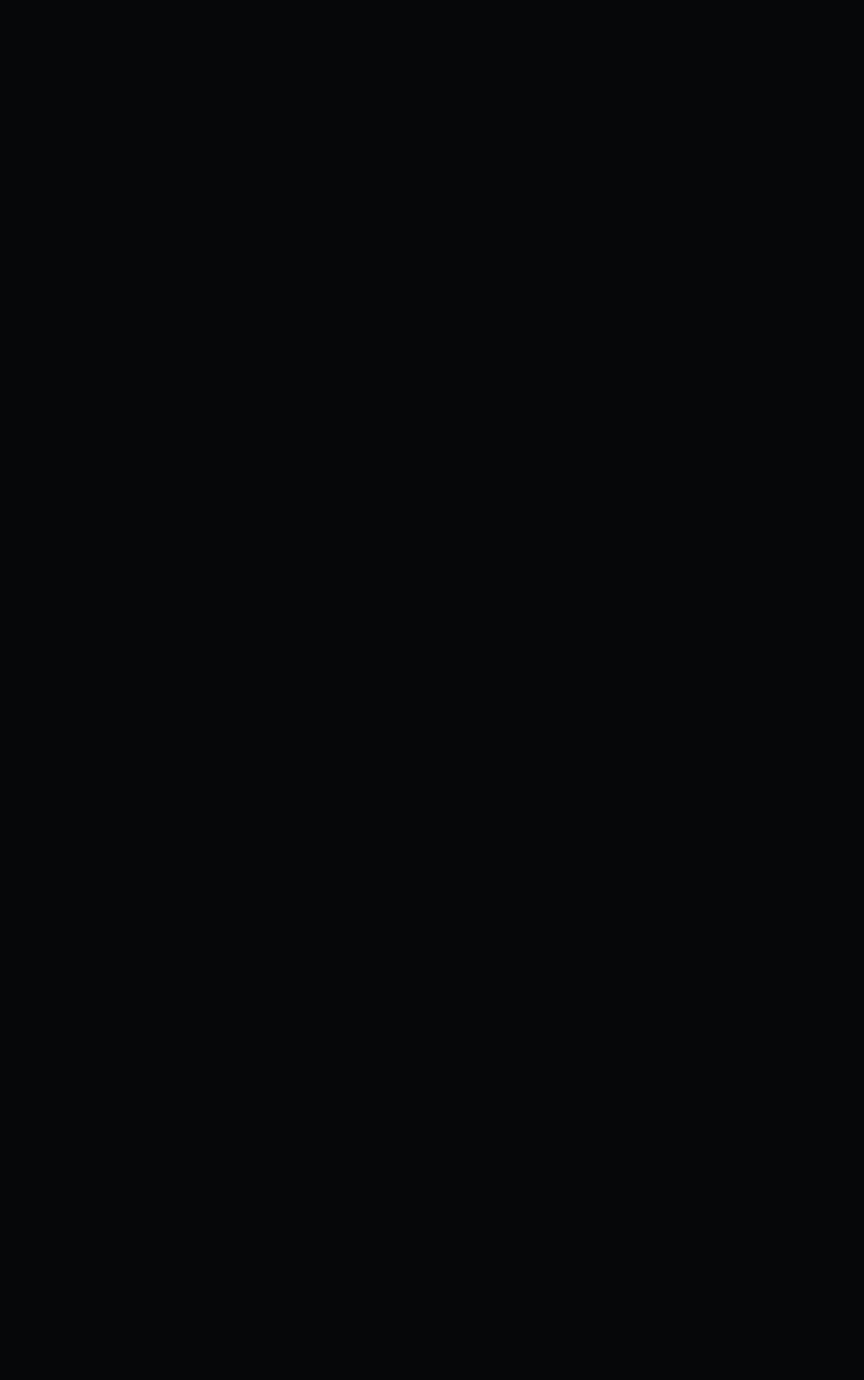
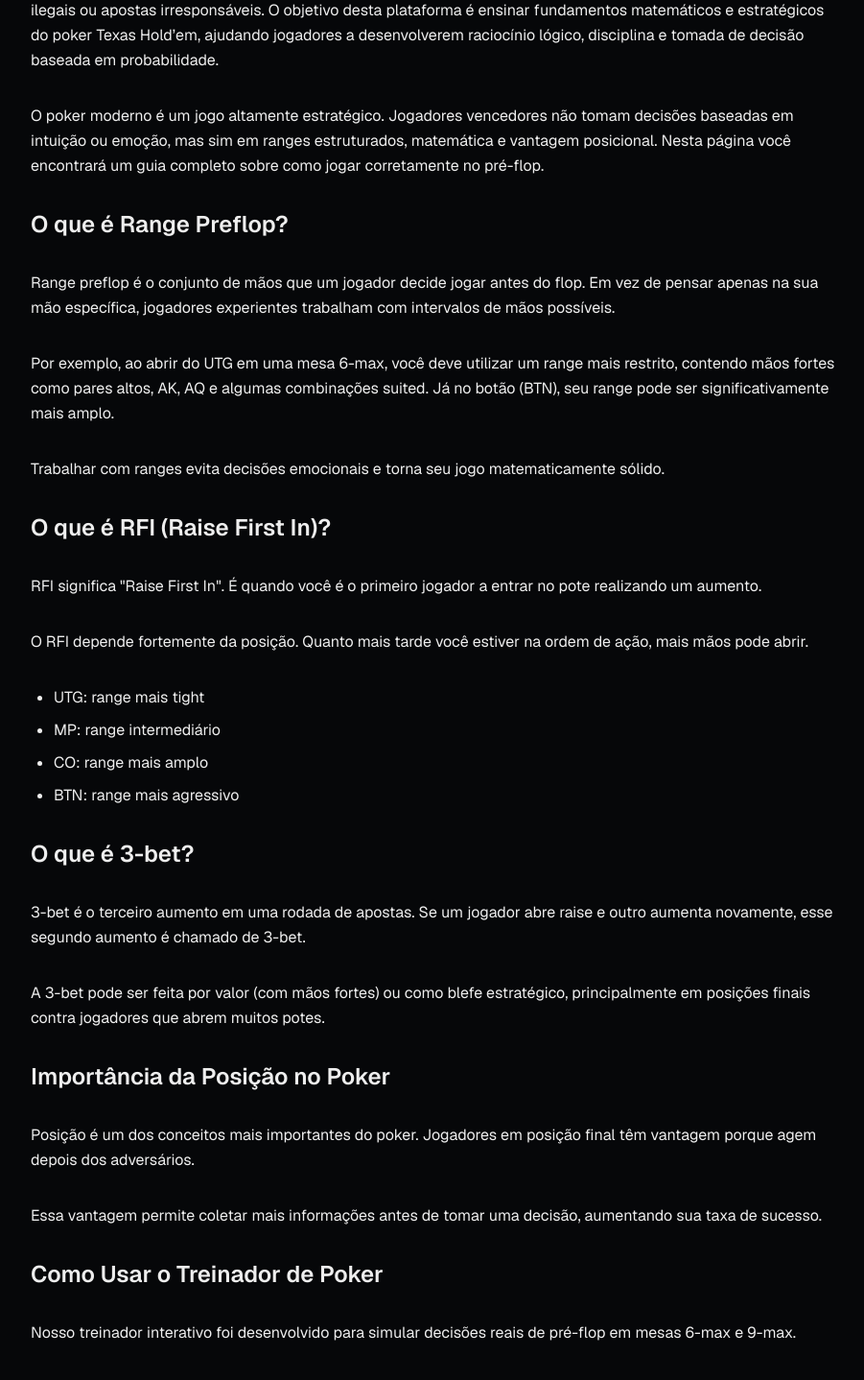
Before and after one commit to MuriloPetri/pokkkkkeer, a Next.js app: page / in a window 1280 px wide. Shown: the part 1246-2684 px from the top of the page at 96% size, without its empty margins (184-1085 px from the left). Before the commit the page ends 1268 px from the top, so only its background shows below. Built offline with nearby package versions, Linux system fonts and the light colour scheme.

Commit message:
google aprova pfv

```diff
--- /dev/null
+++ b/app/contato/page.tsx
@@ -0,0 +1,20 @@
+export default function Contato() {
+  return (
+    <main className="max-w-4xl mx-auto px-6 py-16 space-y-6 leading-relaxed">
+      <h1 className="text-4xl font-bold">Contato</h1>
+
+      <p>
+        Para dúvidas, sugestões ou questões relacionadas ao site,
+        entre em contato através do e-mail:
+      </p>
+
+      <p className="font-semibold">
+        murilomauriciopetri@email.com
+      </p>
+
+      <p>
+        Respondemos o mais breve possível.
+      </p>
+    </main>
+  )
+}
--- a/app/layout.tsx
+++ b/app/layout.tsx
@@ -31,6 +31,14 @@ export default function RootLayout({
 
         {children}
         <Analytics />
+        <footer className="mt-20 p-6 text-center text-sm border-t">
+  <div className="space-x-4">
+    <a href="/sobre">Sobre</a>
+    <a href="/politica-de-privacidade">Política de Privacidade</a>
+    <a href="/termos-de-uso">Termos de Uso</a>
+    <a href="/contato">Contato</a>
+  </div>
+</footer>
       </body>
     </html>
   )
--- a/app/page.tsx
+++ b/app/page.tsx
@@ -1,5 +1,144 @@
 import { PokerTrainer } from "@/components/poker-trainer"
 
 export default function Page() {
-  return <PokerTrainer />
+  return (
+    <main className="flex flex-col items-center">
+
+      {/* Ferramenta */}
+      <PokerTrainer />
+
+      {/* Conteúdo Editorial */}
+      <section className="max-w-4xl mx-auto mt-20 px-6 space-y-8 text-left leading-relaxed">
+
+        <h1 className="text-4xl font-bold">
+          Guia Completo de Estratégia Preflop no Poker Texas Hold’em
+        </h1>
+
+        <p>
+          Este site é destinado exclusivamente para fins educacionais sobre estratégia de poker.
+          Não incentivamos jogos ilegais ou apostas irresponsáveis. O objetivo desta plataforma
+          é ensinar fundamentos matemáticos e estratégicos do poker Texas Hold’em,
+          ajudando jogadores a desenvolverem raciocínio lógico, disciplina e tomada de decisão baseada em probabilidade.
+        </p>
+
+        <p>
+          O poker moderno é um jogo altamente estratégico. Jogadores vencedores não tomam decisões
+          baseadas em intuição ou emoção, mas sim em ranges estruturados, matemática
+          e vantagem posicional. Nesta página você encontrará um guia completo sobre
+          como jogar corretamente no pré-flop.
+        </p>
+
+        <h2 className="text-2xl font-semibold">O que é Range Preflop?</h2>
+        <p>
+          Range preflop é o conjunto de mãos que um jogador decide jogar antes do flop.
+          Em vez de pensar apenas na sua mão específica, jogadores experientes trabalham
+          com intervalos de mãos possíveis.
+        </p>
+
+        <p>
+          Por exemplo, ao abrir do UTG em uma mesa 6-max, você deve utilizar um range mais
+          restrito, contendo mãos fortes como pares altos, AK, AQ e algumas combinações
+          suited. Já no botão (BTN), seu range pode ser significativamente mais amplo.
+        </p>
+
+        <p>
+          Trabalhar com ranges evita decisões emocionais e torna seu jogo matematicamente sólido.
+        </p>
+
+        <h2 className="text-2xl font-semibold">O que é RFI (Raise First In)?</h2>
+        <p>
+          RFI significa "Raise First In". É quando você é o primeiro jogador a entrar no pote
+          realizando um aumento.
+        </p>
+
+        <p>
+          O RFI depende fortemente da posição. Quanto mais tarde você estiver na ordem
+          de ação, mais mãos pode abrir.
+        </p>
+
+        <ul className="list-disc pl-6 space-y-2">
+          <li>UTG: range mais tight</li>
+          <li>MP: range intermediário</li>
+          <li>CO: range mais amplo</li>
+          <li>BTN: range mais agressivo</li>
+        </ul>
+
+        <h2 className="text-2xl font-semibold">O que é 3-bet?</h2>
+        <p>
+          3-bet é o terceiro aumento em uma rodada de apostas.
+          Se um jogador abre raise e outro aumenta novamente, esse segundo aumento é chamado de 3-bet.
+        </p>
+
+        <p>
+          A 3-bet pode ser feita por valor (com mãos fortes) ou como blefe estratégico,
+          principalmente em posições finais contra jogadores que abrem muitos potes.
+        </p>
+
+        <h2 className="text-2xl font-semibold">Importância da Posição no Poker</h2>
+        <p>
+          Posição é um dos conceitos mais importantes do poker.
+          Jogadores em posição final têm vantagem porque agem depois dos adversários.
+        </p>
+
+        <p>
+          Essa vantagem permite coletar mais informações antes de tomar uma decisão,
+          aumentando sua taxa de sucesso.
+        </p>
+
+        <h2 className="text-2xl font-semibold">Como Usar o Treinador de Poker</h2>
+        <p>
+          Nosso treinador interativo foi desenvolvido para simular decisões reais
+          de pré-flop em mesas 6-max e 9-max.
+        </p>
+
+        <p>
+          Para utilizar:
+        </p>
+
+        <ol className="list-decimal pl-6 space-y-2">
+          <li>Escolha o formato da mesa.</li>
+          <li>Selecione sua posição.</li>
+          <li>Defina a situação (RFI, contra raise, contra 3-bet).</li>
+          <li>Analise as recomendações estratégicas.</li>
+        </ol>
+
+        <p>
+          O objetivo é treinar repetição e memorização de ranges corretos,
+          melhorando sua tomada de decisão em jogos reais.
+        </p>
+
+        <h2 className="text-2xl font-semibold">Estratégias para Iniciantes</h2>
+        <p>
+          Jogadores iniciantes devem focar em disciplina e consistência.
+          Algumas recomendações:
+        </p>
+
+        <ul className="list-disc pl-6 space-y-2">
+          <li>Evite jogar mãos fracas fora de posição.</li>
+          <li>Prefira ranges mais tight no início.</li>
+          <li>Evite blefes excessivos.</li>
+          <li>Priorize valor com mãos fortes.</li>
+        </ul>
+
+        <p>
+          O poker é um jogo de longo prazo. Resultados consistentes vêm
+          da aplicação correta de estratégia matemática e controle emocional.
+        </p>
+
+        <h2 className="text-2xl font-semibold">Conclusão</h2>
+        <p>
+          Dominar o jogo pré-flop é fundamental para se tornar um jogador lucrativo.
+          Através de estudo estruturado e prática constante, é possível
+          desenvolver um jogo sólido e competitivo.
+        </p>
+
+        <p>
+          Continue utilizando nosso treinador regularmente para aprimorar sua compreensão
+          de ranges e decisões estratégicas.
+        </p>
+
+      </section>
+
+    </main>
+  )
 }
--- /dev/null
+++ b/app/politica-de-privacidade/page.tsx
@@ -0,0 +1,47 @@
+export default function PoliticaDePrivacidade() {
+  return (
+    <main className="max-w-4xl mx-auto px-6 py-16 space-y-6 leading-relaxed">
+      <h1 className="text-4xl font-bold">Política de Privacidade</h1>
+
+      <p>
+        Esta Política de Privacidade descreve como as informações são coletadas,
+        utilizadas e protegidas neste site.
+      </p>
+
+      <h2 className="text-2xl font-semibold">1. Coleta de Informações</h2>
+      <p>
+        Podemos coletar informações não pessoais como tipo de navegador,
+        dispositivo, páginas visitadas e tempo de navegação para fins estatísticos.
+      </p>
+
+      <h2 className="text-2xl font-semibold">2. Cookies</h2>
+      <p>
+        Este site utiliza cookies para melhorar a experiência do usuário.
+        Cookies podem ser usados por parceiros de publicidade para exibir anúncios personalizados.
+      </p>
+
+      <h2 className="text-2xl font-semibold">3. Google AdSense</h2>
+      <p>
+        Utilizamos serviços de publicidade do Google. O Google pode utilizar cookies
+        para exibir anúncios com base nas visitas anteriores do usuário a este
+        ou a outros sites.
+      </p>
+      <p>
+        Os usuários podem desativar anúncios personalizados acessando as
+        configurações de anúncios do Google.
+      </p>
+
+      <h2 className="text-2xl font-semibold">4. Finalidade Educacional</h2>
+      <p>
+        Este site é destinado exclusivamente para fins educacionais relacionados
+        à estratégia de poker. Não promovemos jogos ilegais ou apostas irresponsáveis.
+      </p>
+
+      <h2 className="text-2xl font-semibold">5. Alterações</h2>
+      <p>
+        Podemos atualizar esta política periodicamente. Recomendamos revisar esta
+        página regularmente.
+      </p>
+    </main>
+  )
+}
--- /dev/null
+++ b/app/sobre/page.tsx
@@ -0,0 +1,28 @@
+export default function Sobre() {
+  return (
+    <main className="max-w-4xl mx-auto px-6 py-16 space-y-6 leading-relaxed">
+      <h1 className="text-4xl font-bold">Sobre o Projeto</h1>
+
+      <p>
+        Este projeto foi desenvolvido com o objetivo de ensinar fundamentos
+        estratégicos do poker Texas Hold’em de forma clara e acessível.
+      </p>
+
+      <p>
+        A plataforma oferece um treinador interativo de decisões pré-flop,
+        ajudando jogadores a compreender conceitos como ranges, posição,
+        RFI e 3-bets.
+      </p>
+
+      <p>
+        Nosso foco é educação estratégica baseada em lógica,
+        probabilidade e disciplina.
+      </p>
+
+      <p>
+        Este site não é afiliado a qualquer sala de poker
+        e não promove jogos ilegais.
+      </p>
+    </main>
+  )
+}
--- /dev/null
+++ b/app/termos-de-uso/page.tsx
@@ -0,0 +1,34 @@
+export default function TermosDeUso() {
+  return (
+    <main className="max-w-4xl mx-auto px-6 py-16 space-y-6 leading-relaxed">
+      <h1 className="text-4xl font-bold">Termos de Uso</h1>
+
+      <p>
+        Ao acessar este site, você concorda com os presentes termos e condições.
+      </p>
+
+      <h2 className="text-2xl font-semibold">Uso Educacional</h2>
+      <p>
+        O conteúdo disponibilizado é exclusivamente para fins educacionais
+        relacionados à estratégia de poker.
+      </p>
+
+      <h2 className="text-2xl font-semibold">Responsabilidade</h2>
+      <p>
+        O usuário é responsável por suas próprias decisões.
+        Não nos responsabilizamos por perdas financeiras decorrentes do uso das informações aqui apresentadas.
+      </p>
+
+      <h2 className="text-2xl font-semibold">Propriedade Intelectual</h2>
+      <p>
+        Todo o conteúdo deste site é protegido por direitos autorais.
+        É proibida a reprodução sem autorização.
+      </p>
+
+      <h2 className="text-2xl font-semibold">Modificações</h2>
+      <p>
+        Reservamo-nos o direito de modificar estes termos a qualquer momento.
+      </p>
+    </main>
+  )
+}
```
